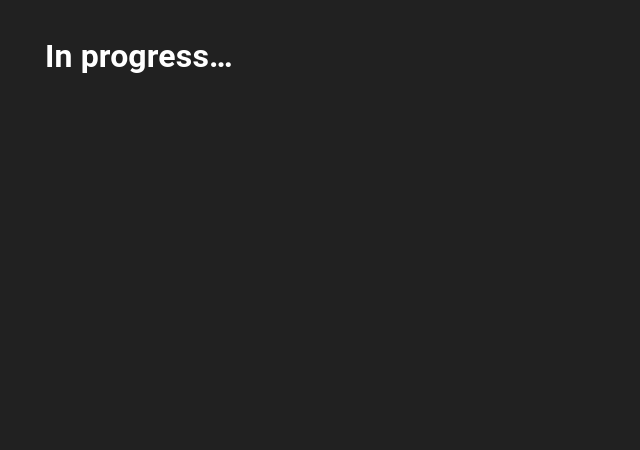
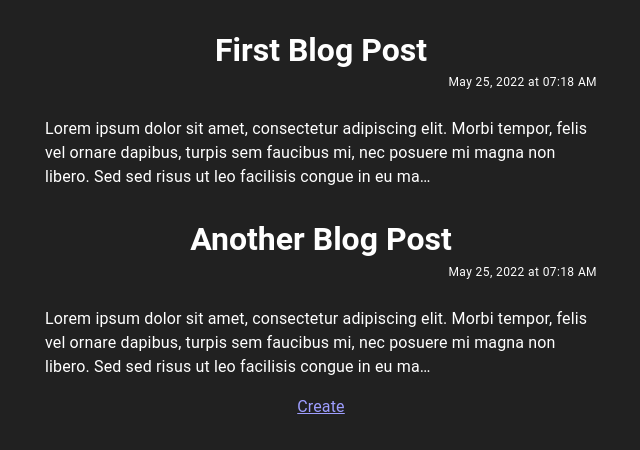
Before and after one commit to TheMarv/capstone-project, a Next.js app: page / in a window 1280 px wide. Shown: the top 450 px of the page, without its empty margins (319-959 px from the left). Built offline with nearby package versions, Linux system fonts and the light colour scheme.

Commit message:
Update pages/index to display list of Blogpost

```diff
--- a/pages/index.jsx
+++ b/pages/index.jsx
@@ -1,3 +1,40 @@
+import { Grid } from '@mui/material';
+import Link from 'next/link';
+import Blogpost from '../components/Blogpost';
+
 export default function Home() {
-  return <h1>In progress…</h1>;
+  const blogposts = [
+    {
+      id: '1',
+      title: 'First Blog Post',
+      content:
+        'Lorem ipsum dolor sit amet, consectetur adipiscing elit. Morbi tempor, felis vel ornare dapibus, turpis sem faucibus mi, nec posuere mi magna non libero. Sed sed risus ut leo facilisis congue in eu magna. Integer euismod massa vel ligula consequat, id sollicitudin orci ultrices. Sed imperdiet porta tempus. Phasellus in metus ullamcorper odio tincidunt scelerisque. Pellentesque eleifend euismod mi. Maecenas efficitur neque eget auctor ornare. Cras facilisis ex non nunc efficitur consectetur id eu lacus. In blandit felis eu neque consequat, ut tempus nunc pulvinar. Praesent interdum nibh dui, nec congue orci eleifend in.',
+      created: new Date(),
+    },
+    {
+      id: '2',
+      title: 'Another Blog Post',
+      content:
+        'Lorem ipsum dolor sit amet, consectetur adipiscing elit. Morbi tempor, felis vel ornare dapibus, turpis sem faucibus mi, nec posuere mi magna non libero. Sed sed risus ut leo facilisis congue in eu magna. Integer euismod massa vel ligula consequat, id sollicitudin orci ultrices. Sed imperdiet porta tempus. Phasellus in metus ullamcorper odio tincidunt scelerisque. Pellentesque eleifend euismod mi. Maecenas efficitur neque eget auctor ornare. Cras facilisis ex non nunc efficitur consectetur id eu lacus. In blandit felis eu neque consequat, ut tempus nunc pulvinar. Praesent interdum nibh dui, nec congue orci eleifend in.',
+      created: new Date(),
+    },
+  ];
+  return (
+    <Grid
+      container
+      rowSpacing={2}
+      alignItems="center"
+      justify="center"
+      direction="column"
+    >
+      {blogposts.map(post => {
+        return (
+          <Grid item key={post.id}>
+            <Blogpost post={post} slice />
+          </Grid>
+        );
+      })}
+      <Link href="/blog/create">Create</Link>
+    </Grid>
+  );
 }
```
